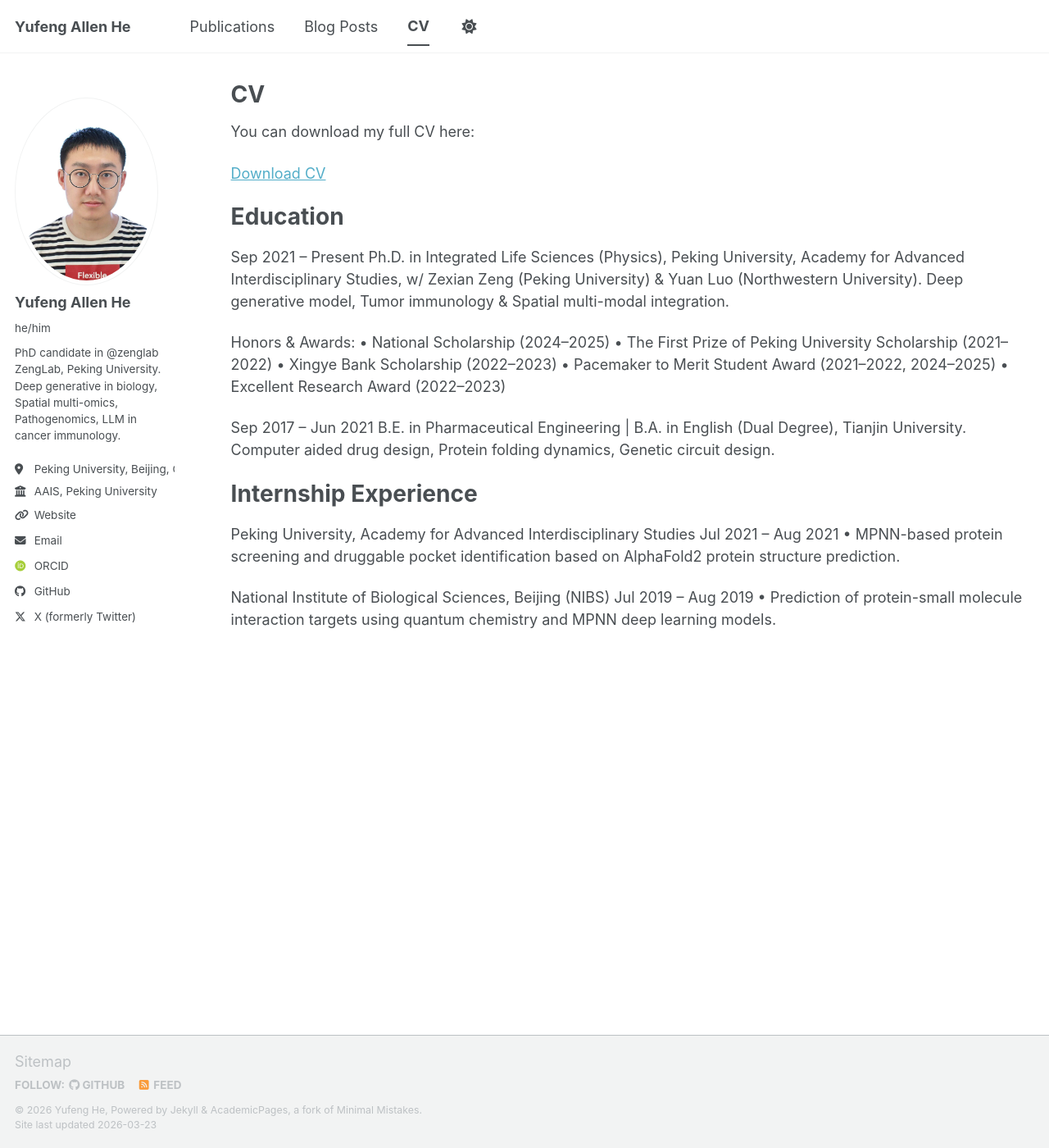
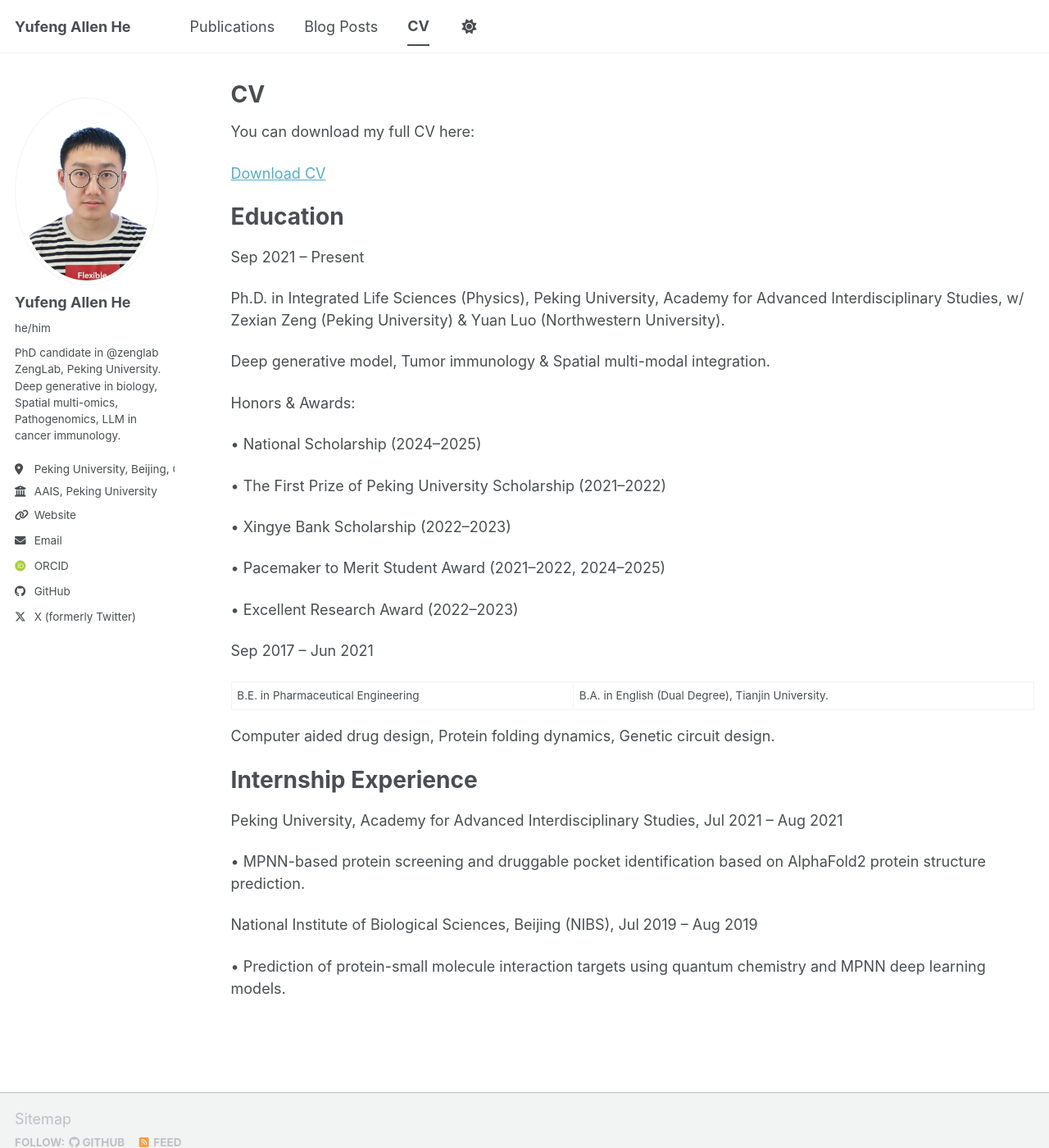
Before and after one commit to yufenghe-allen/yufenghe-allen.github.io, a Jekyll site: the page built from _pages/cv.md, in a window 1280 px wide and 1400 px high. Shown: the whole window at 82% size. Built offline with Jekyll 4.4.1, drawn with Linux system fonts in a browser that asks for light colours; some web fonts are replaced; a script bundle is joined from its source files by our own code; library files that are not in the unit come from our copies.

Commit message:
Update cv.md

```diff
--- a/_pages/cv.md
+++ b/_pages/cv.md
@@ -16,24 +16,36 @@ redirect_from:
 Education
 ======
 Sep 2021 – Present
+
 Ph.D. in Integrated Life Sciences (Physics), Peking University, Academy for Advanced Interdisciplinary Studies, w/ Zexian Zeng (Peking University) & Yuan Luo (Northwestern University).
+
 Deep generative model, Tumor immunology & Spatial multi-modal integration.
 
 Honors & Awards:
+
 •	National Scholarship (2024–2025)
+
 •	The First Prize of Peking University Scholarship (2021–2022)
+
 •	Xingye Bank Scholarship (2022–2023)
+
+
 •	Pacemaker to Merit Student Award (2021–2022, 2024–2025)
+
 •	Excellent Research Award (2022–2023)
 
 Sep 2017 – Jun 2021
+
 B.E. in Pharmaceutical Engineering | B.A. in English (Dual Degree), Tianjin University.
+
 Computer aided drug design, Protein folding dynamics, Genetic circuit design.
 
 Internship Experience
 ======
-Peking University, Academy for Advanced Interdisciplinary Studies                        Jul 2021 – Aug 2021
+Peking University, Academy for Advanced Interdisciplinary Studies, Jul 2021 – Aug 2021
+
 •	MPNN-based protein screening and druggable pocket identification based on AlphaFold2 protein structure prediction.
 
-National Institute of Biological Sciences, Beijing (NIBS)                                 Jul 2019 – Aug 2019
+National Institute of Biological Sciences, Beijing (NIBS), Jul 2019 – Aug 2019
+
 •	Prediction of protein-small molecule interaction targets using quantum chemistry and MPNN deep learning models.
```
